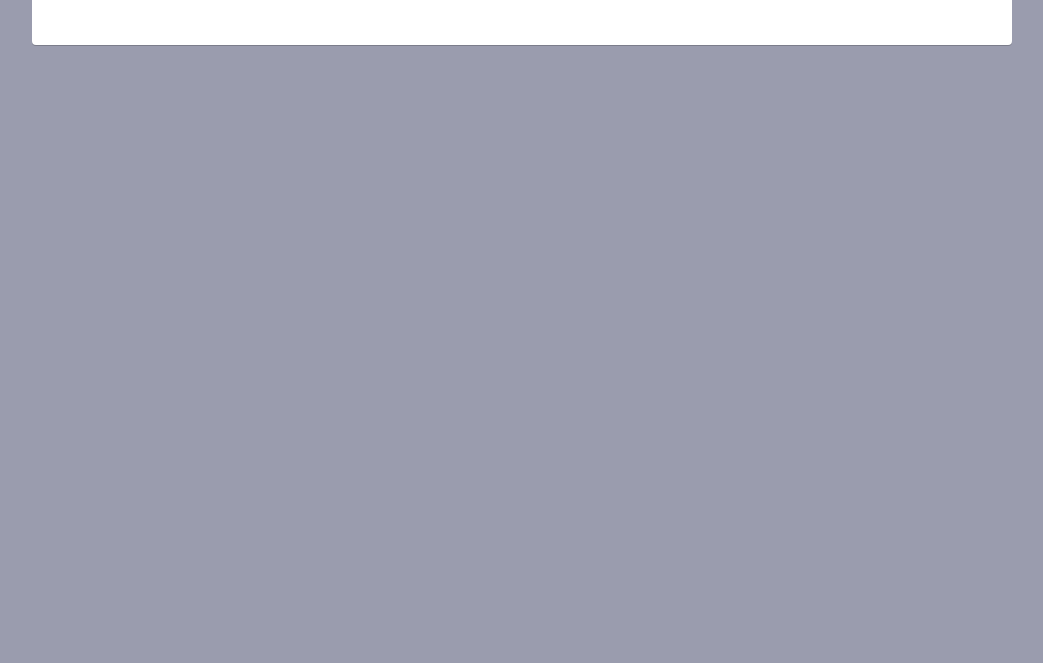
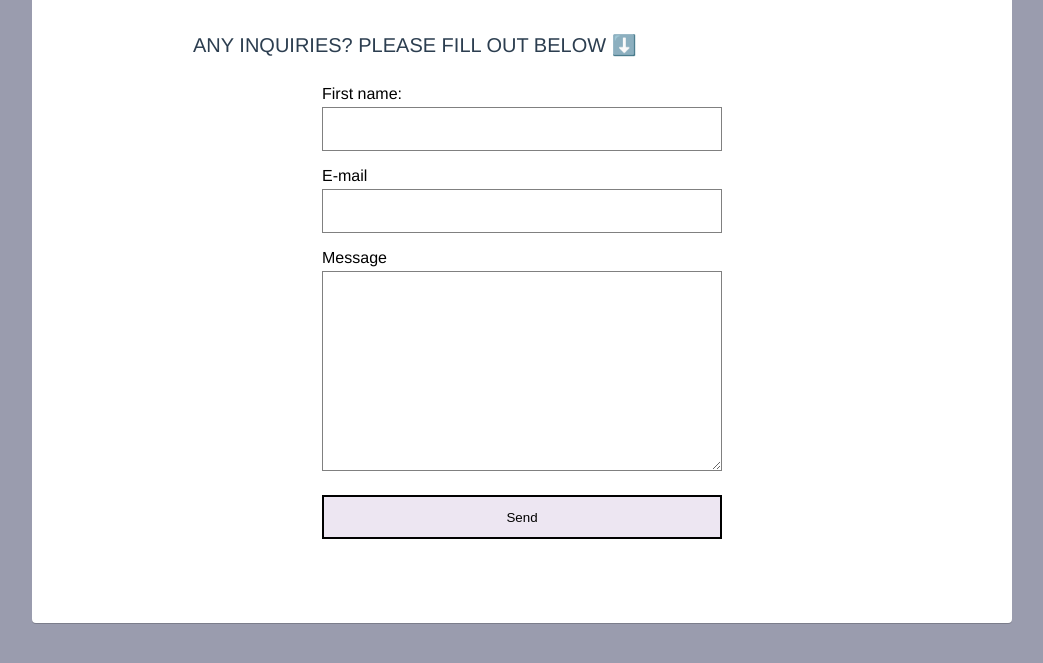
Before and after one commit to julesaur/orchidtea, a plain HTML site: page contactorchid.html in a window 1280 px wide. Shown: the part 449-1112 px from the top of the page, without its empty margins (118-1161 px from the left). Before the commit the page ends 800 px from the top, so only its background shows below. Drawn offline with nearby package versions, Linux system fonts and the light colour scheme.

Commit message:
adding subscription post

```diff
--- a/contactorchid.html
+++ b/contactorchid.html
@@ -26,6 +26,51 @@ div{
   margin-right: auto;
   width: 70%;
 }
+/*-------------------contact form--------------------*/
+form {
+    width: 80%;
+  }
+  .contact-text {
+  width: 60%;
+  margin: 120px auto 48px auto;
+  text-align: center;
+}
+form {
+  width: 400px;
+  margin: 0px auto 64px auto;
+}
+input,
+label {
+  display: block;
+}
+input {
+  width: 100%;
+  height: 44px;
+  margin: 4px 0px 16px 0px;
+  border-radius: none;
+  border: 1px solid gray;
+  transition: 0.3s ease-in-out;
+}
+textarea {
+  width: 100%;
+  height: 200px;
+  margin: 4px 0px 16px 0px;
+  border-radius: none;
+  border: 1px solid gray;
+  transition: 0.3s ease-in-out;
+}
+input[type="submit"] {
+  border-radius: none;
+  border: 2px solid black;
+  background-color: #EDE6F2 ;
+  cursor: pointer;
+  transition: 0.3s ease-in-out;
+}
+
+input[type="submit"]:hover {
+  color: white;
+  background-color: black;
+}
 
 </style>
 
@@ -36,8 +81,23 @@ div{
   <section id="section_01">
     <div>
     <h2>Contact</h2>
+    <h3> Any inquiries? Please fill out below ⬇️ </h3>
 
+     <!-- modify this form HTML and place wherever you want your form -->
 
+<form
+  action="https://formspree.io/f/xleoblbg"
+  method="POST">
+  <label>
+    <label for="name">First name:</label>
+        <input type="text" name="name">
+        <label for="email">E-mail</label>
+        <input type="email" name="_replyto">
+        <label for="lname">Message</label>
+        <textarea name="message"></textarea>
+        <br>
+        <input type="submit" value="Send">
+</form>
 
 
 
```
Also changed, not shown: index.html (+24 -2 lines).
